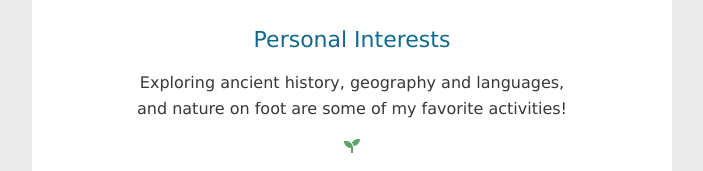
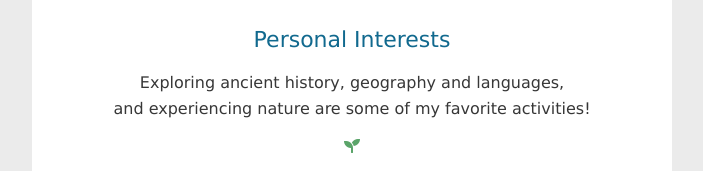
Before and after one commit to GeorgiDS9/profile, a plain HTML site: page index.html in a window 1280 px wide. Shown: the part 778-949 px from the top of the page, without its empty margins (288-991 px from the left). Drawn offline with Linux system fonts and the light colour scheme.

```diff
--- a/index.html
+++ b/index.html
@@ -29,7 +29,7 @@
 <!-- Personal Interests-->
   <div class="card-white">
     <h2>Personal Interests</h2>
-    <p>Exploring ancient history, geography and languages,<br>and nature on foot are some of my favorite activities!</p>
+    <p>Exploring ancient history, geography and languages,<br>and experiencing nature are some of my favorite activities!</p>
     <span><i class="fas fa-seedling"></i></span>
   </div>
 
```
